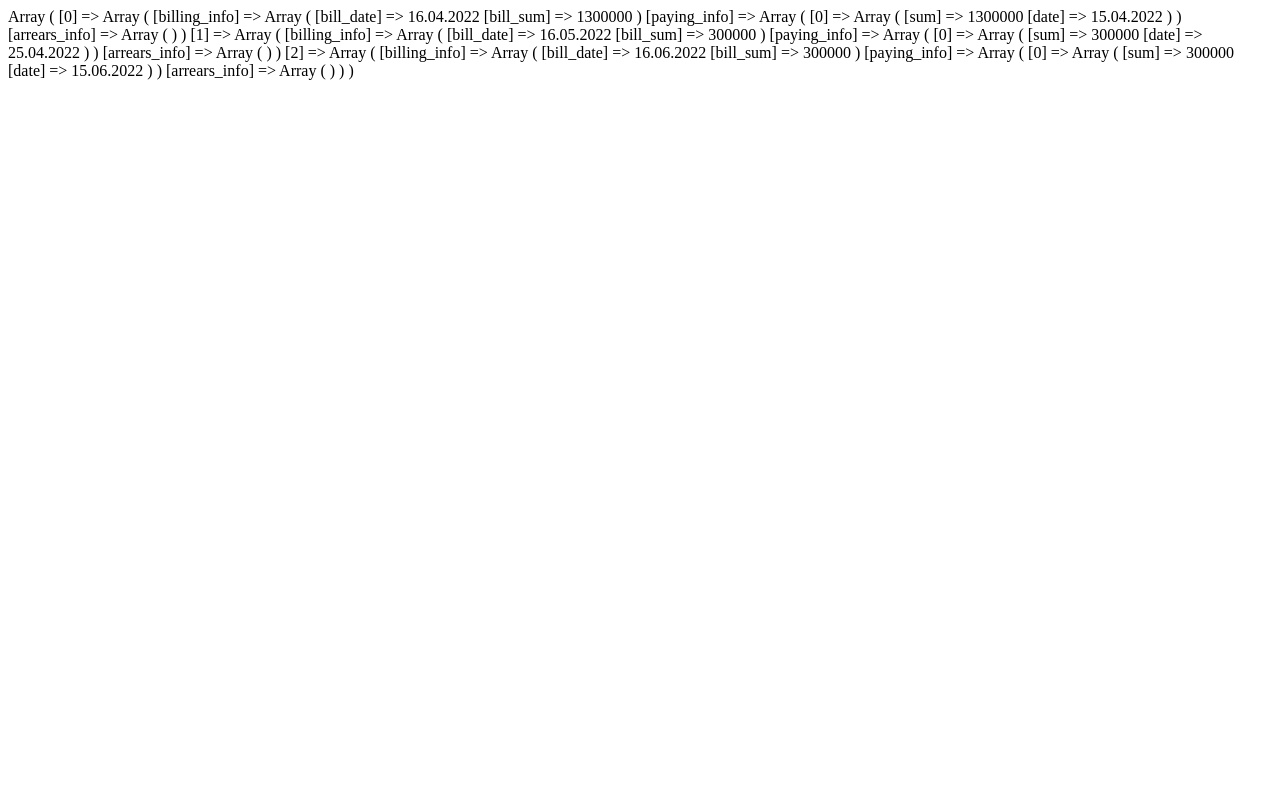
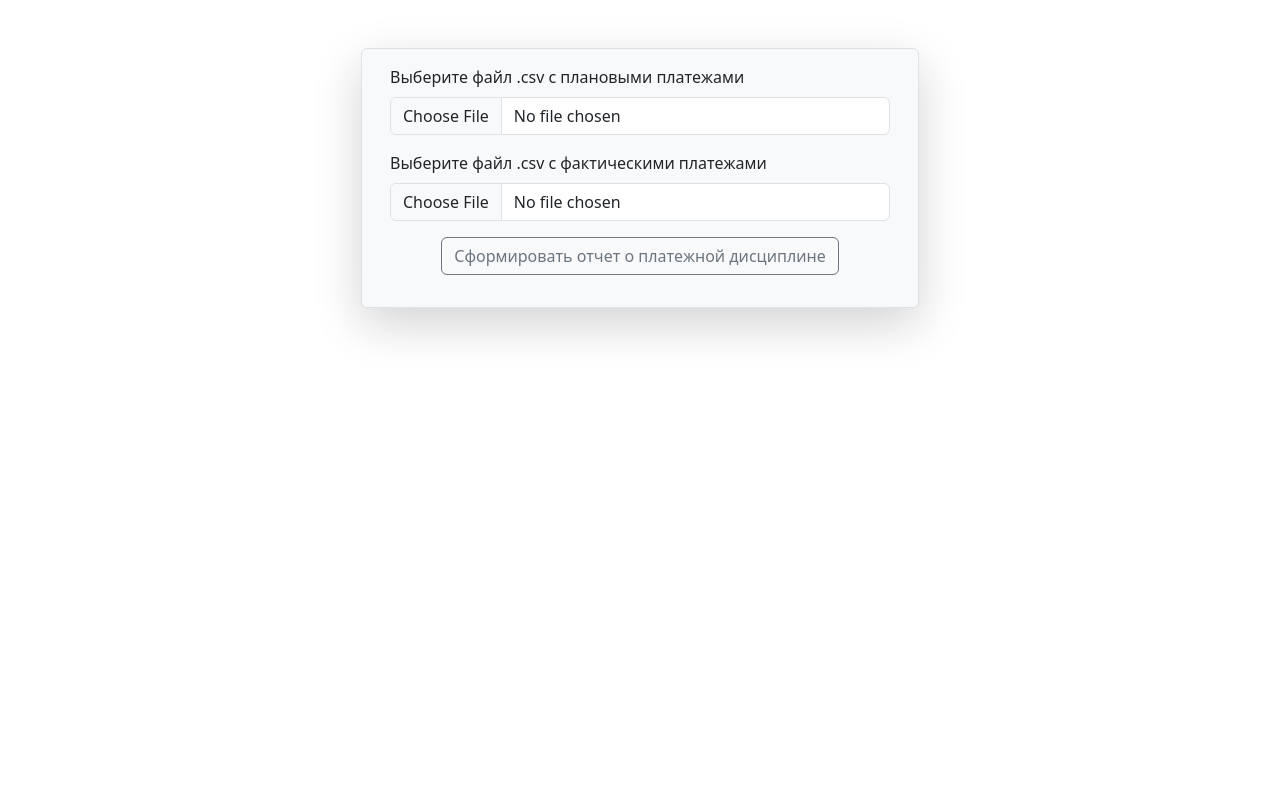
Before and after one commit to vladimir-d-2405/PaymentDiscipline, a PHP site: page / in a window 1280 px wide. Run offline with PHP 8.4, Linux system fonts and the light colour scheme.

Commit message:
логика работает
а стиль еще нет

```diff
--- a/index.php
+++ b/index.php
@@ -1,15 +1,27 @@
-<?php
-declare (strict_types = 1);
-require_once 'lib/reconcile_invoices.php';
-$plan = array (
-    '16.04.2022' => 1300000,
-    '16.05.2022' => 300000,
-    '16.06.2022' => 300000
-);
-$fact = array (
-    '15.04.2022' => 1300000,
-    '25.04.2022' => 300000,
-    '15.06.2022' => 1500000
-);
-print_r (reconcile_invoices($plan, $fact));
-?>
+<!doctype html>
+<html lang="ru">
+    <head>
+        <meta charset="utf-8">
+        <meta name="viewport" content="width=device-width, initial-scale=1">
+        <title>Загрузка файлов</title>
+        <link href="https://cdn.jsdelivr.net/npm/bootstrap@5.3.0-alpha3/dist/css/bootstrap.min.css" rel="stylesheet" integrity="sha384-KK94CHFLLe+nY2dmCWGMq91rCGa5gtU4mk92HdvYe+M/SXH301p5ILy+dN9+nJOZ" crossorigin="anonymous">
+        <script src="https://cdn.jsdelivr.net/npm/bootstrap@5.3.0-alpha3/dist/js/bootstrap.bundle.min.js" integrity="sha384-ENjdO4Dr2bkBIFxQpeoTz1HIcje39Wm4jDKdf19U8gI4ddQ3GYNS7NTKfAdVQSZe" crossorigin="anonymous" defer></script>
+    </head>
+    <body class="container pt-5">
+        <div class="m-auto border w-50 shadow-lg p-3 mb-5 bg-body-tertiary rounded">
+            <form action="handlers/discipline_report.php" method="POST" enctype="multipart/form-data">
+                <div class="container mb-3">
+                    <label class="form-label" for="plan">Выберите файл .csv с плановыми платежами</label>
+                    <input type="file" class="form-control" id="plan" name="file_name[]">
+                </div>
+                <div class=" container mb-3">
+                    <label class="form-label" for="fact">Выберите файл .csv с фактическими платежами</label>
+                    <input type="file" class="form-control" id="fact" name="file_name[]">
+                </div>
+                <div class="container text-center mb-3">
+                    <button type="submit" class="btn btn-outline-secondary">Сформировать отчет о платежной дисциплине</button>
+                </div>
+            </form>
+        </div>
+    </body>
+</html>
```
